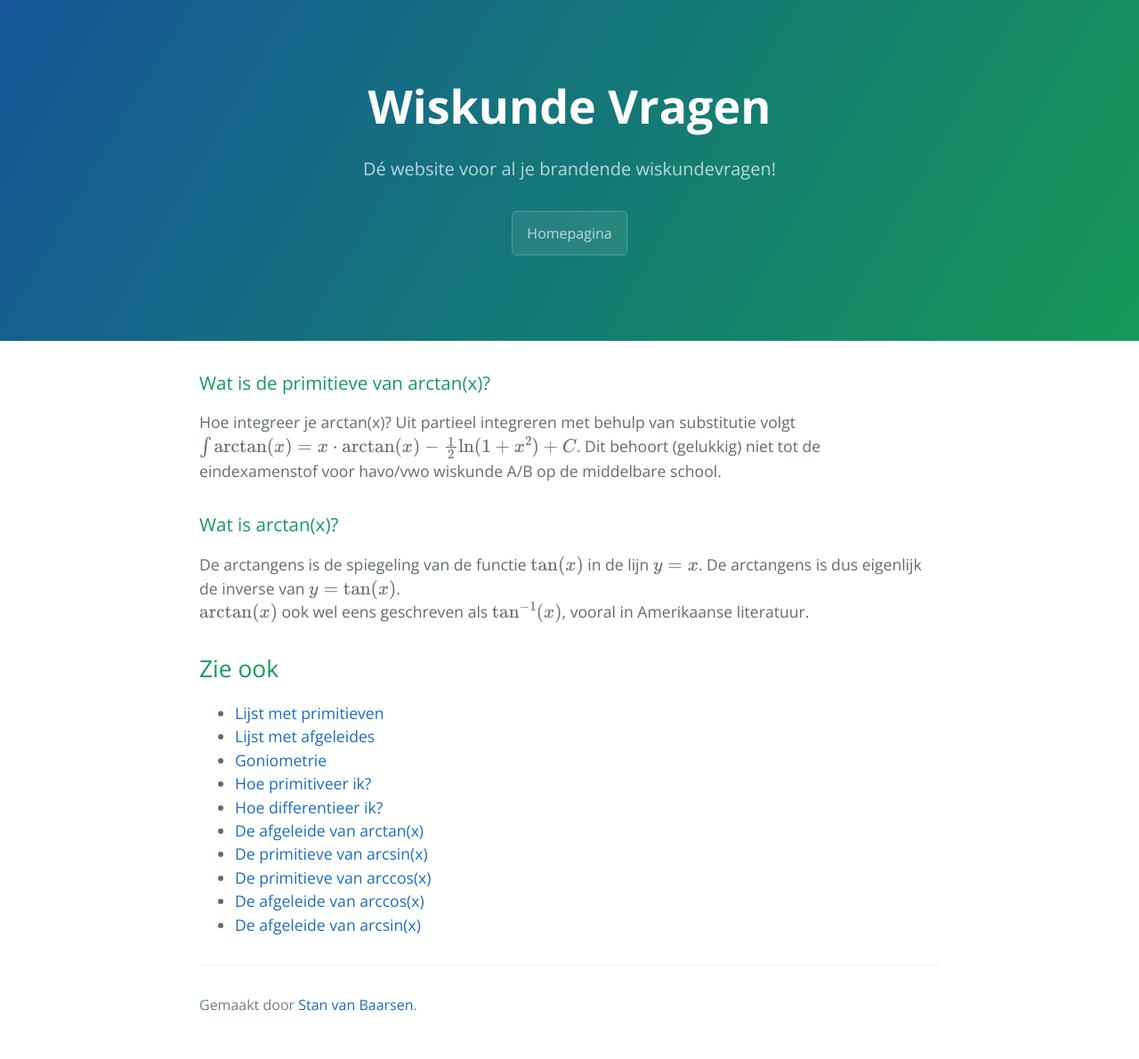
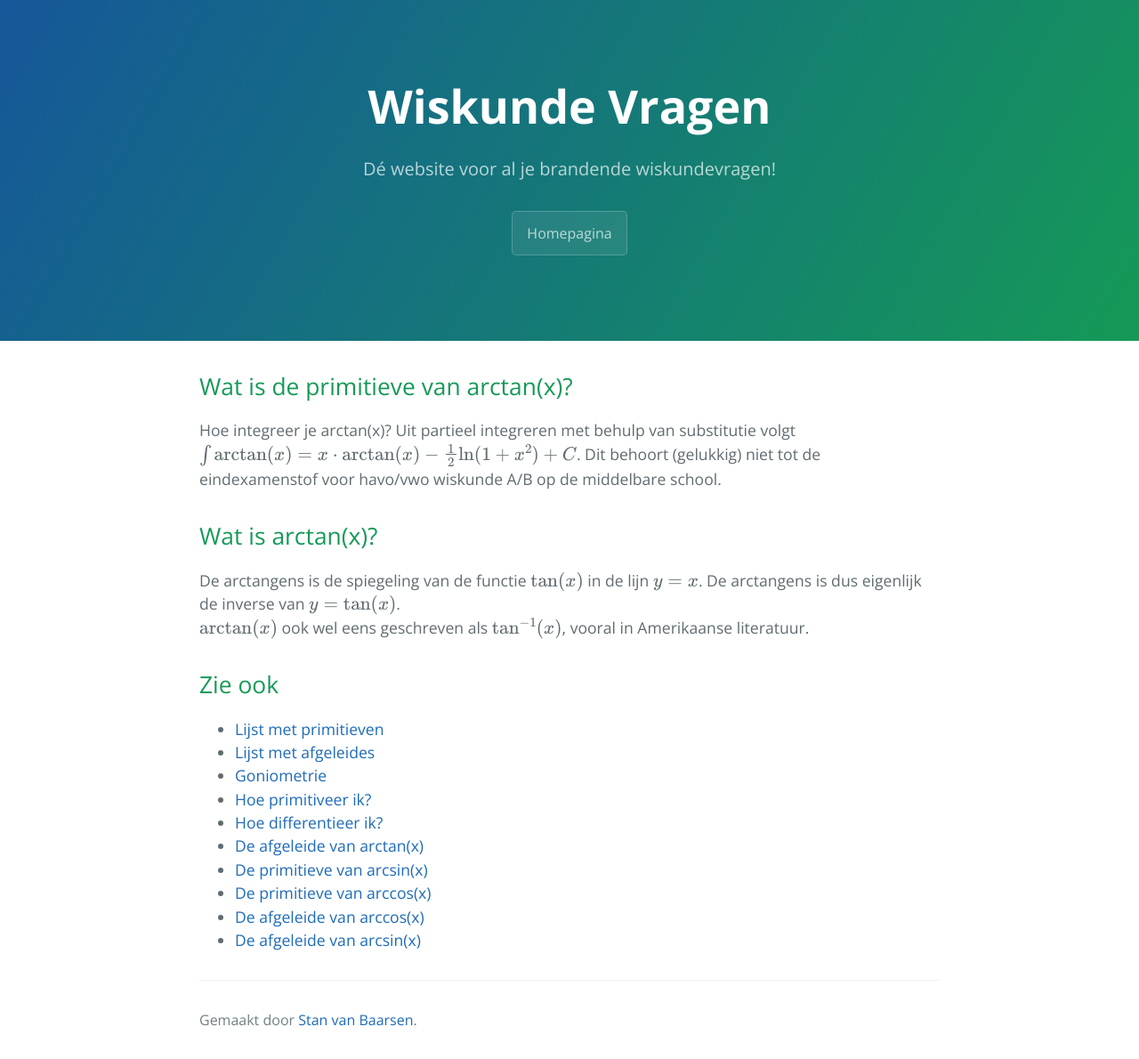
Before and after one commit to wiskundevragen/wiskundevragen.github.io, a Jekyll site: the page built from primitieven/arctanx.html, in a window 1280 px wide. Shown: the whole page at 89% size. Built offline with Jekyll 4.4.1, drawn with Linux system fonts in a browser that asks for light colours.

Commit message:
h3 to h2 for better layout

```diff
--- a/afgeleides/arccosx.html
+++ b/afgeleides/arccosx.html
@@ -8,7 +8,7 @@ see_also: ["afg_lijst", "prim_lijst", "gonio", "help_prim", "help_diff", "prim_a
 <h1>Wat is de afgeleide van arccos(x)?</h1>
 De afgeleide van \(arccos(x)\) is \(\frac{-1}{\sqrt{1-x^2}}\).
 
-<h3>Wat is arccos(x)?</h3>
+<h2>Wat is arccos(x)?</h2>
 De arccosinus is de spiegeling van de functie \(\cos(x)\) in de lijn \(y=x\). De arccosinus is dus
 eigenlijk de inverse van de reguliere cosinus.
 <br>
--- a/afgeleides/arcsinx.html
+++ b/afgeleides/arcsinx.html
@@ -8,7 +8,7 @@ see_also: ["afg_lijst", "prim_lijst", "gonio", "help_prim", "help_diff", "prim_a
 <h1>Wat is de afgeleide van arcsin(x)?</h1>
 De afgeleide van \(arcsin(x)\) is \(\frac{1}{\sqrt{1-x^2}}\).
 
-<h3>Wat is arcsin(x)?</h3>
+<h2>Wat is arcsin(x)?</h2>
 De arcsinus is de spiegeling van de functie \(\sin(x)\) in de lijn \(y=x\). De arcsinus is dus
 eigenlijk de inverse van de reguliere sinus.
 <br>
--- a/afgeleides/arctanx.html
+++ b/afgeleides/arctanx.html
@@ -8,7 +8,7 @@ see_also: ["afg_lijst", "prim_lijst", "gonio", "help_prim", "help_diff", "prim_a
 <h1>Wat is de afgeleide van arctan(x)?</h1>
 De afgeleide van \(arctan(x)\) is \(\frac{1}{x^2+1}\).
 
-<h3>Wat is arctan(x)?</h3>
+<h2>Wat is arctan(x)?</h2>
 De arctangens is de spiegeling van de functie \(\tan(x)\) in de lijn \(y=x\). De arctangens is dus eigenlijk de
 inverse van \(y = \tan(x)\).
 <br>
--- a/primitieven/arccosx.html
+++ b/primitieven/arccosx.html
@@ -9,7 +9,7 @@ see_also: ["prim_lijst", "afg_lijst", "gonio", "help_prim", "help_diff", "afg_ar
 Hoe integreer je arccos(x)? De primitieve van \(arccos(x)\) is \(x\cdot \arccos(x) - \sqrt{1-x^2}\). Dit behoort
 (gelukkig) niet tot de eindexamenstof voor havo/vwo wiskunde A/B op de middelbare school.
 
-<h3>Wat is arccos(x)?</h3>
+<h2>Wat is arccos(x)?</h2>
 De arccosinus is de spiegeling van de functie \(\cos(x)\) in de lijn \(y=x\). De arccosinus is dus
 eigenlijk de inverse van de reguliere cosinus.
 <br>
--- a/primitieven/arcsinx.html
+++ b/primitieven/arcsinx.html
@@ -9,7 +9,7 @@ see_also: ["prim_lijst", "afg_lijst", "gonio", "help_prim", "help_diff", "afg_ar
 Hoe integreer je arcsin(x)? Uit partieel integreren volgt \(\int \arcsin(x) = x\cdot \arccos(x)) - \sqrt{1-x^2} + C\).
 Dit behoort (gelukkig) niet tot de eindexamenstof voor havo/vwo wiskunde A/B op de middelbare school.
 
-<h3>Wat is arcsin(x)?</h3>
+<h2>Wat is arcsin(x)?</h2>
 De arcsinus is de spiegeling van de functie \(\sin(x)\) in de lijn \(y=x\). De arcsinus is dus
 eigenlijk de inverse van de reguliere sinus.
 <br>
--- a/primitieven/arctanx.html
+++ b/primitieven/arctanx.html
@@ -6,12 +6,12 @@ see_also: ["prim_lijst", "afg_lijst", "gonio", "help_prim", "help_diff", "afg_ar
 
 ---
 
-<h3>Wat is de primitieve van arctan(x)?</h3>
+<h2>Wat is de primitieve van arctan(x)?</h2>
 Hoe integreer je arctan(x)? Uit partieel integreren met behulp van substitutie volgt \(\int \arctan(x) = x\cdot
 \arctan(x) - \frac12\ln(1+x^2) +
 C\). Dit behoort (gelukkig) niet tot de eindexamenstof voor havo/vwo wiskunde A/B op de middelbare school.
 
-<h3>Wat is arctan(x)?</h3>
+<h2>Wat is arctan(x)?</h2>
 De arctangens is de spiegeling van de functie \(\tan(x)\) in de lijn \(y=x\). De arctangens is dus eigenlijk de
 inverse van \(y = \tan(x)\).
 <br>
```
